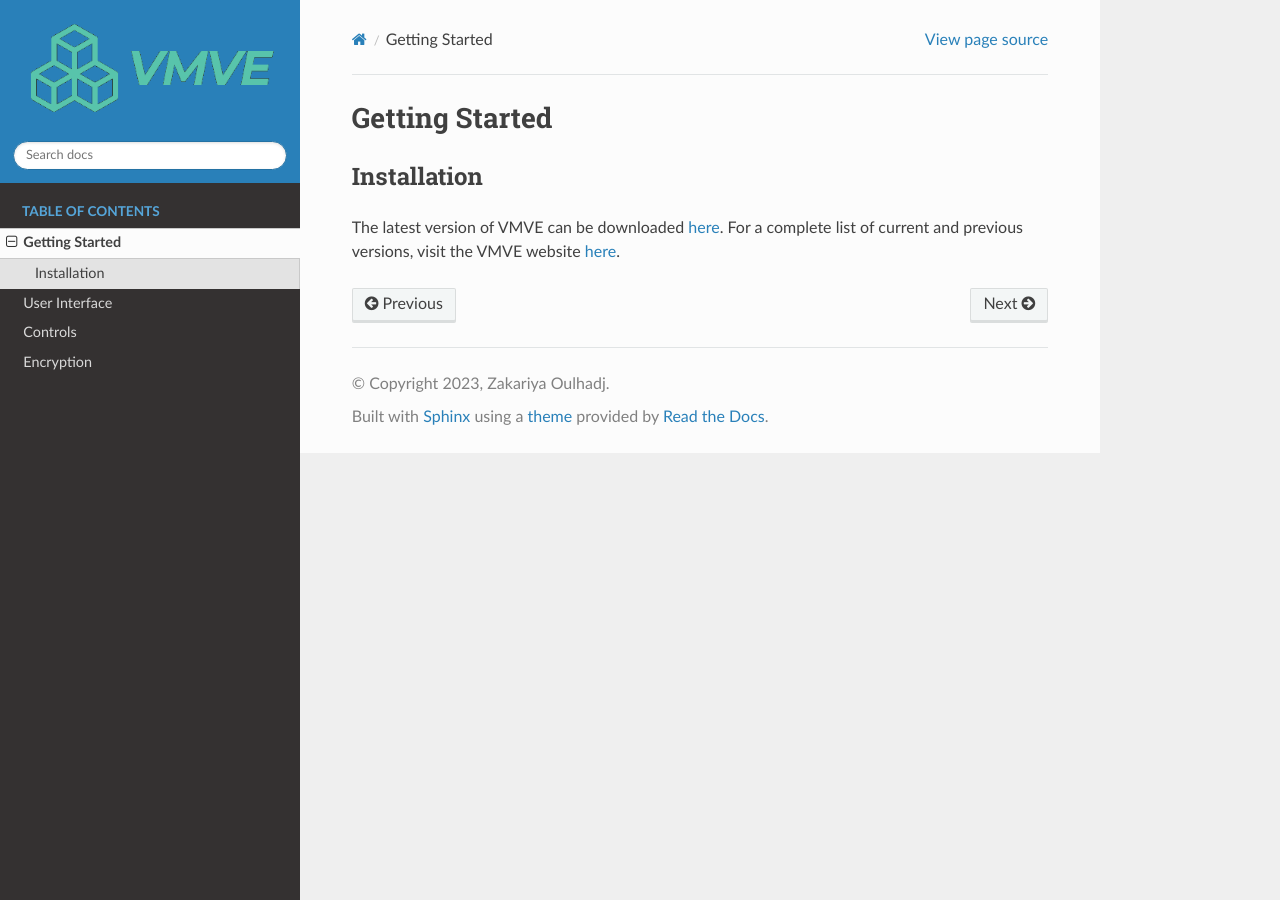
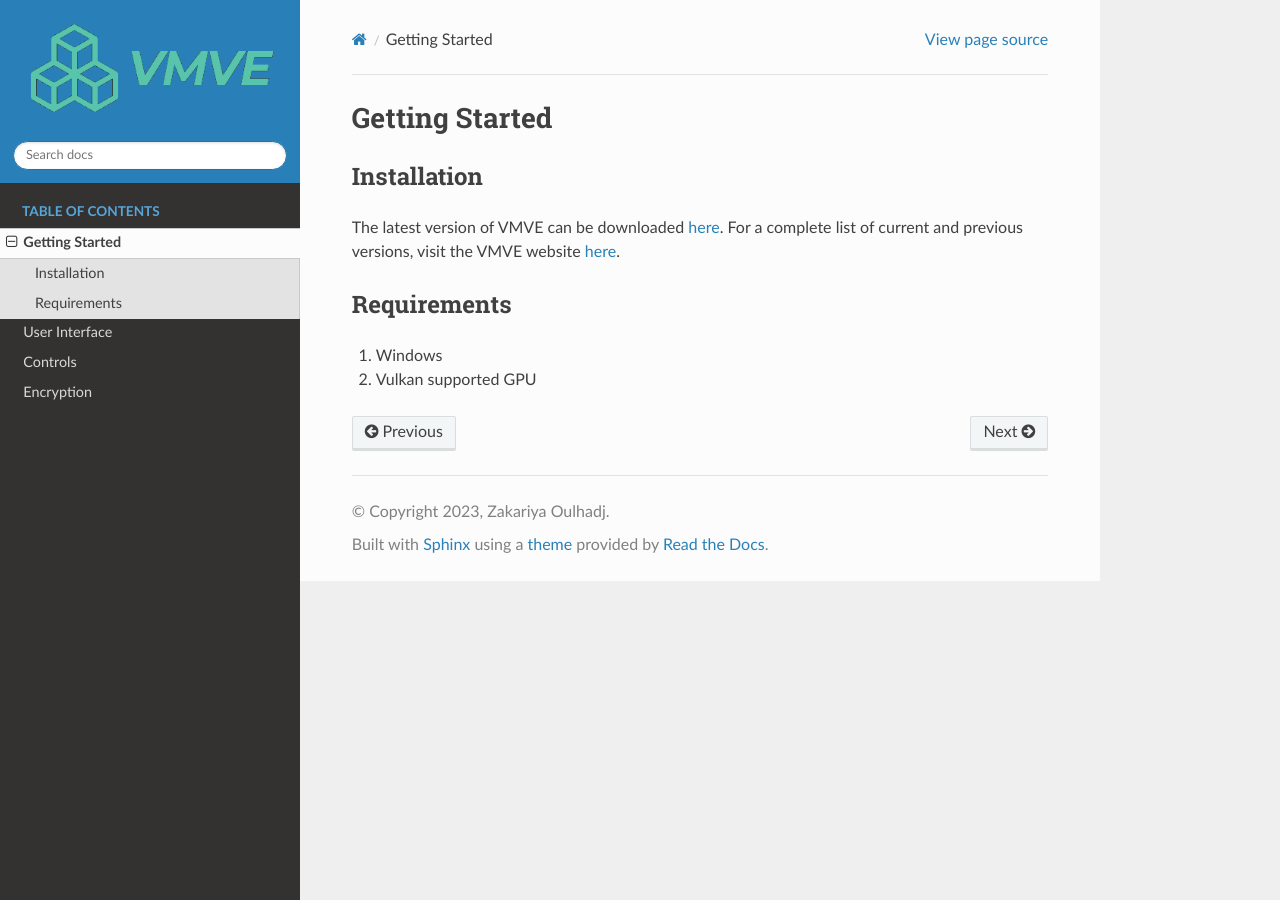
Before and after one commit to ZOulhadj/vmve_docs, a Sphinx documentation site: the page built from docs/source/getting_started.rst, in a window 1280 px wide. Built offline with Sphinx 7.4.7 and the Read the Docs theme 2.0.0, drawn with Linux system fonts in a browser that asks for light colours.

Commit message:
Added requirements.

```diff
--- a/docs/source/getting_started.rst
+++ b/docs/source/getting_started.rst
@@ -9,3 +9,10 @@
 <https://zoulhadj.github.io/vmve_website/assets/downloads/vmve_0.0.3.zip>`_. For a
 complete list of current and previous versions, visit the VMVE website `here
 <https://zoulhadj.github.io/vmve_website>`_.
+
+============
+Requirements
+============
+
+1. Windows
+2. Vulkan supported GPU
```
